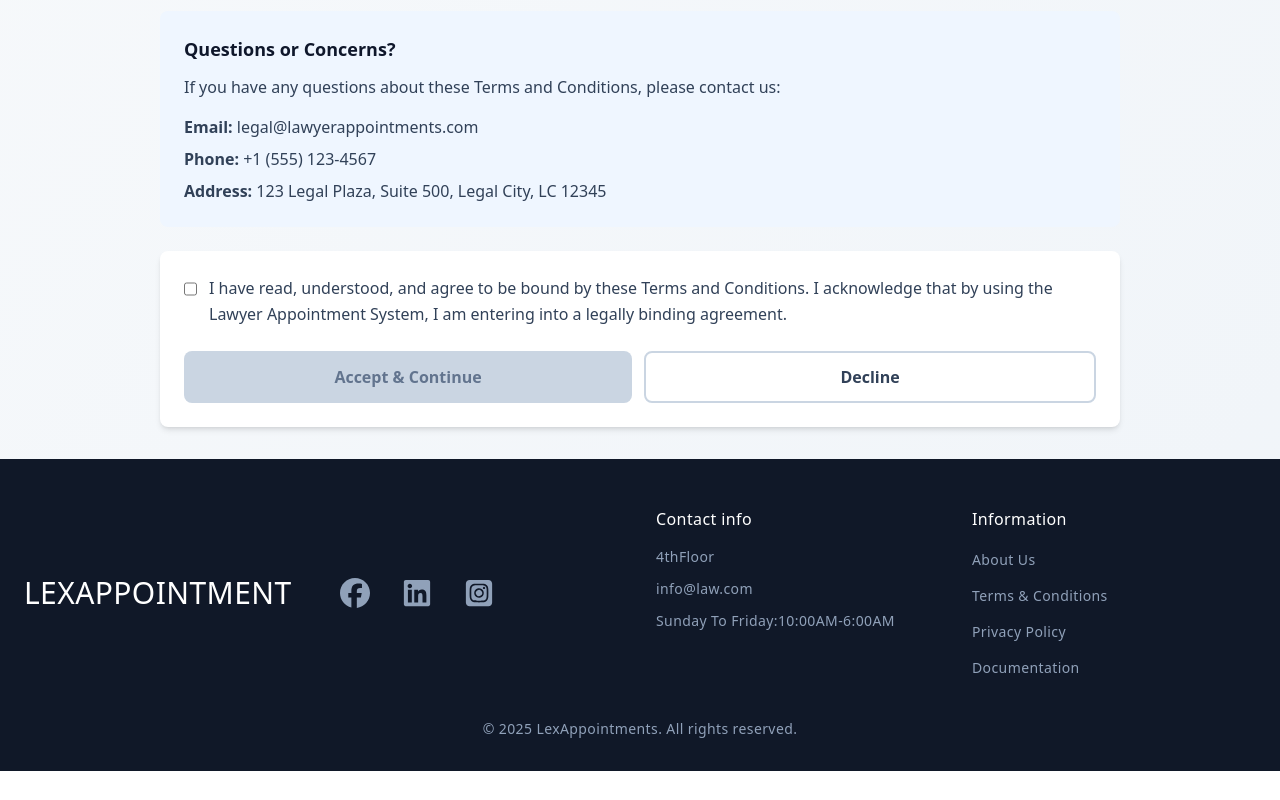
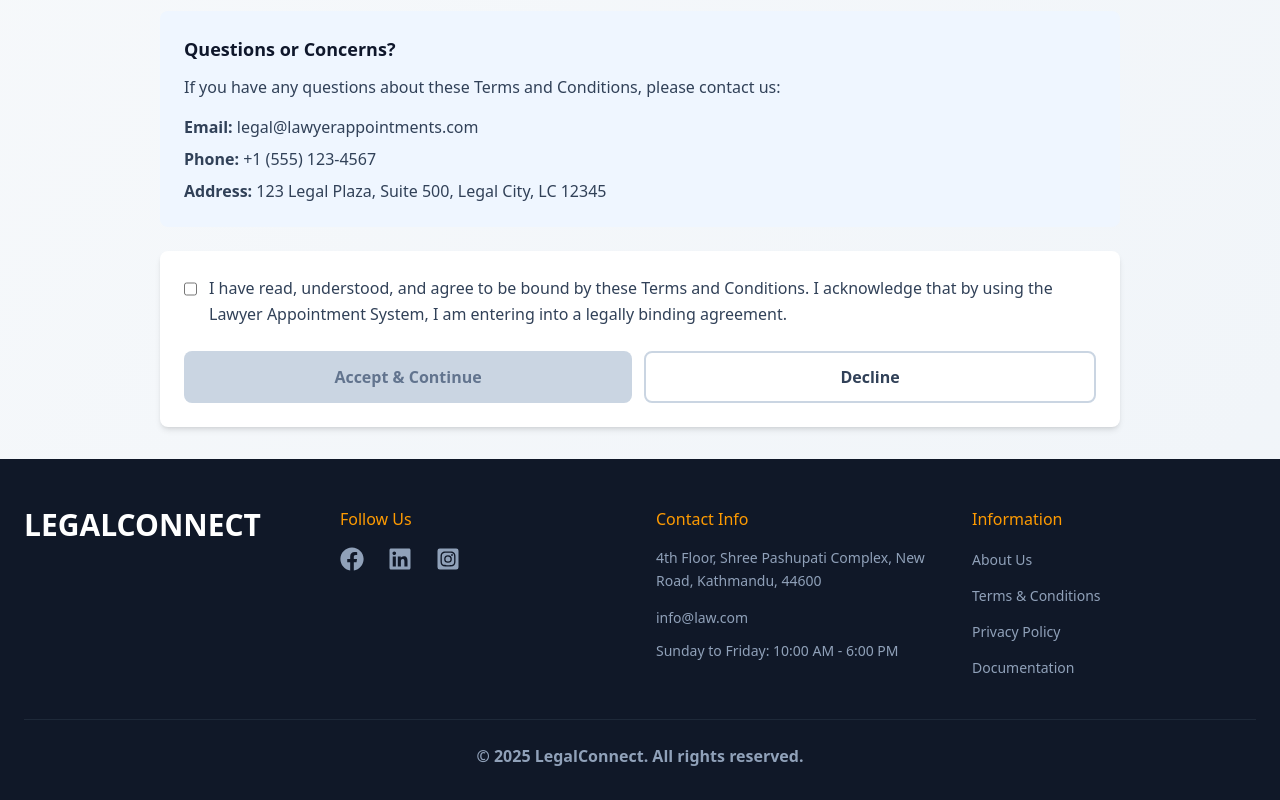
Before and after one commit to PURNIMA445/LawyerBookingSystem, a React (Vite) app: page /terms in a window 1280 px wide. Shown: the part 1018-1818 px from the top of the page. Before the commit the page ends 1789 px from the top, so only its background shows below. Built offline with nearby package versions, Linux system fonts and the light colour scheme.

Commit message:
Footer updated

```diff
--- a/src/components/layout/Footer.jsx
+++ b/src/components/layout/Footer.jsx
@@ -1,73 +1,128 @@
 import React from "react";
-import { FaFacebook } from "react-icons/fa6";
-import { FaSquareInstagram } from "react-icons/fa6";
-import { FaLinkedin } from "react-icons/fa";
+import { FaFacebook, FaInstagramSquare, FaLinkedin } from "react-icons/fa";
+import { Link } from "react-router-dom";
+
 const Footer = () => {
   return (
-    <footer className="bg-gray-900 pt-12 pb-8 px-6 tracking-wide">
+    <footer className="bg-gray-900 pt-12 pb-8 px-6">
   <div className="max-w-7xl mx-auto">
-        <div className="grid grid-cols-1 sm:grid-cols-2 lg:grid-cols-4 gap-8">
+    <div className="grid grid-cols-1 sm:grid-cols-2 lg:grid-cols-4 gap-8 text-center lg:text-left">
 
       {/* Logo */}
-          <div className="flex items-center">
-            <a href="#">
-            <h1 className="text-3xl text-white font-p[cursive]">LEXAPPOINTMENT</h1>
-
-            </a>
+      <div className="flex items-start justify-center sm:justify-start">
+        <Link to="/">
+          <h1 className="text-2xl sm:text-3xl text-white font-semibold hover:text-amber-500 transition duration-300">
+            LEGALCONNECT
+          </h1>
+        </Link>
       </div>
 
       {/* Social Icons */}
-          <div className="flex items-center">
-  <ul className="flex space-x-8">
+      <div className="flex items-start justify-center sm:justify-start">
+        <div>
+          <h4 className="text-base mb-4 text-amber-500">Follow Us</h4>
+          <ul className="flex space-x-6 justify-center sm:justify-start">
             <li>
-      <a href="#" aria-label="Facebook" className="text-slate-400 hover:text-white text-3xl">
+              <Link
+                to="#"
+                aria-label="Facebook"
+                className="text-slate-400 hover:text-amber-500 text-2xl transition duration-300"
+              >
                 <FaFacebook />
-      </a>
+              </Link>
             </li>
+            <li>
+              <Link
+                to="#"
+                aria-label="LinkedIn"
+                className="text-slate-400 hover:text-amber-500 text-2xl transition duration-300"
+              >
+                <FaLinkedin />
+              </Link>
+            </li>
+            <li>
+              <Link
+                to="#"
+                aria-label="Instagram"
+                className="text-slate-400 hover:text-amber-500 text-2xl transition duration-300"
+              >
+                <FaInstagramSquare />
+              </Link>
+            </li>
+          </ul>
+        </div>
+      </div>
 
+      {/* Contact Info */}
+      <div className="text-center sm:text-left">
+        <h4 className="text-base mb-4 text-amber-500">Contact Info</h4>
+        <ul className="space-y-3">
+          <li className="text-slate-400 text-sm leading-relaxed">
+            4th Floor, Shree Pashupati Complex, New Road, Kathmandu, 44600
+          </li>
           <li>
-      <a href="#" aria-label="LinkedIn" className="text-slate-400 hover:text-white text-3xl">
-        <FaLinkedin />
-      </a>
+            <Link
+              to="#"
+              className="text-slate-400 hover:text-white text-sm transition duration-300"
+            >
+              info@law.com
+            </Link>
           </li>
-
-    <li>
-      <a href="#" aria-label="Instagram" className="text-slate-400 hover:text-white text-3xl">
-        <FaSquareInstagram />
-      </a>
+          <li className="text-slate-400 text-sm">
+            Sunday to Friday: 10:00 AM - 6:00 PM
           </li>
         </ul>
       </div>
 
-
-          {/* Useful Links */}
-          <div>
-            <h2 className="text-base mb-4 text-white">Contact info</h2>
+      {/* Information */}
+      <div className="text-center sm:text-left">
+        <h4 className="text-base mb-4 text-amber-500">Information</h4>
         <ul className="space-y-3">
-              <li className="text-slate-400 hover:text-white text-sm">4thFloor</li>
-              <li className="text-slate-400 hover:text-white text-sm">info@law.com</li>
-              <li className="text-slate-400 hover:text-white text-sm">Sunday To Friday:10:00AM-6:00AM</li>
-            </ul>
-          </div>
-
-          {/* Information */}
-          <div>
-            <h4 className="text-base mb-4 text-white">Information</h4>
-            <ul className="space-y-3">
-              <li><a href="#" className="text-slate-400 hover:text-white text-sm">About Us</a></li>
-              <li><a href="#" className="text-slate-400 hover:text-white text-sm">Terms & Conditions</a></li>
-              <li><a href="#" className="text-slate-400 hover:text-white text-sm">Privacy Policy</a></li>
-              <li><a href="#" className="text-slate-400 hover:text-white text-sm">Documentation</a></li>
+          <li>
+            <Link
+              to="/aboutus"
+              className="text-slate-400 hover:text-white text-sm transition duration-300"
+            >
+              About Us
+            </Link>
+          </li>
+          <li>
+            <Link
+              to="/terms"
+              className="text-slate-400 hover:text-white text-sm transition duration-300"
+            >
+              Terms & Conditions
+            </Link>
+          </li>
+          <li>
+            <Link
+              to="/privacy"
+              className="text-slate-400 hover:text-white text-sm transition duration-300"
+            >
+              Privacy Policy
+            </Link>
+          </li>
+          <li>
+            <Link
+              to="/docs"
+              className="text-slate-400 hover:text-white text-sm transition duration-300"
+            >
+              Documentation
+            </Link>
+          </li>
         </ul>
       </div>
     </div>
 
     {/* Footer Bottom */}
-        <p className="text-slate-400 text-sm mt-10 text-center">
-          © 2025 LexAppointments. All rights reserved.
+    <div className="border-t border-gray-800 mt-10 pt-6">
+      <p className="text-slate-400 text-1xl text-center font-bold">
+        © 2025 LegalConnect. All rights reserved.
       </p>
     </div>
+  </div>
 </footer>
+
   );
 };
 
```
Lines whose indentation alone changed are shown as unchanged.
